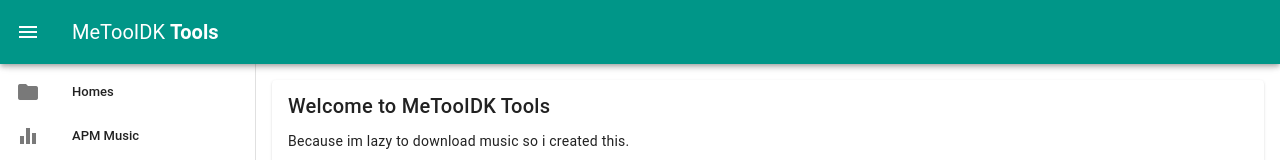
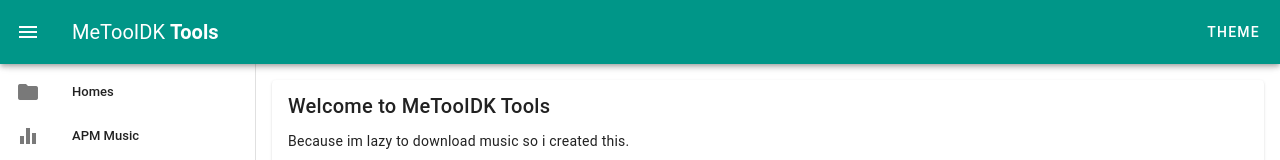
Before and after one commit to 0944-tw/MToolbox, a Vue app: page / in a window 1280 px wide. Shown: the top 160 px of the page. Built offline with nearby package versions, Linux system fonts and the light colour scheme.

Commit message:
Update main.vue

```diff
--- a/src/components/main.vue
+++ b/src/components/main.vue
@@ -5,6 +5,7 @@
       <v-app-bar color="teal">
         <v-app-bar-nav-icon variant="text" @click.stop="drawer = !drawer"></v-app-bar-nav-icon>
         <v-toolbar-title>MeTooIDK <b>Tools</b></v-toolbar-title>
+        <v-btn @click="toggleTheme">Theme</v-btn>
       </v-app-bar>
       <v-navigation-drawer v-model="drawer">
         <v-list density="compact" v-model="currentPage" nav>
@@ -30,6 +31,7 @@
 
 <script>
 import apm from './apm.vue';
+import { useTheme} from 'vuetify';
 export default {
   name: 'LandingPage',
   data(){
@@ -42,11 +44,19 @@
   apm
   },
   methods: {
-    async searchAPM(query){
+    async searchAPM(query) {
       console.log(query);
     }
 
 
+  },
+  setup () {
+    const theme = useTheme()
+
+    return {
+      theme,
+      toggleTheme: () => theme.global.name.value = theme.global.current.value.dark ? 'light' : 'dark'
+    }
   }
 }
 </script>
```
